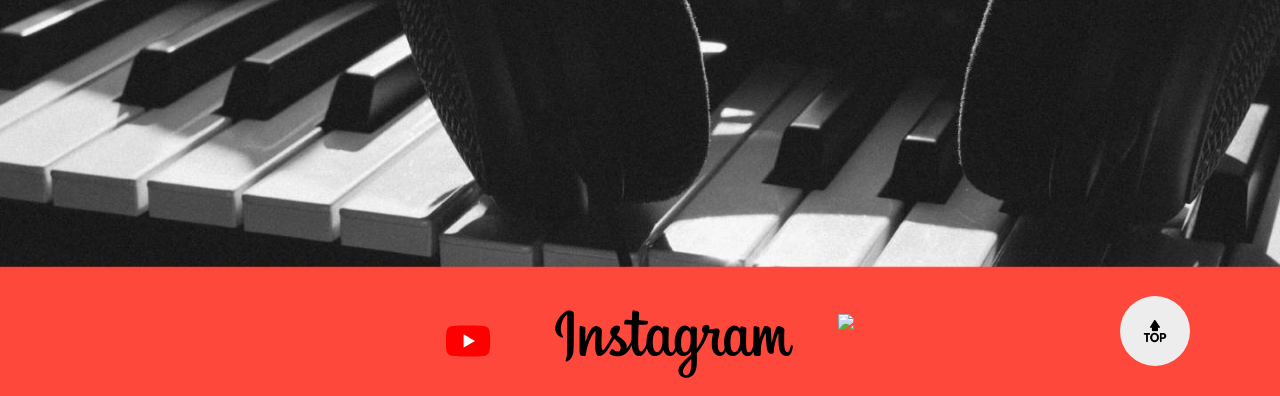
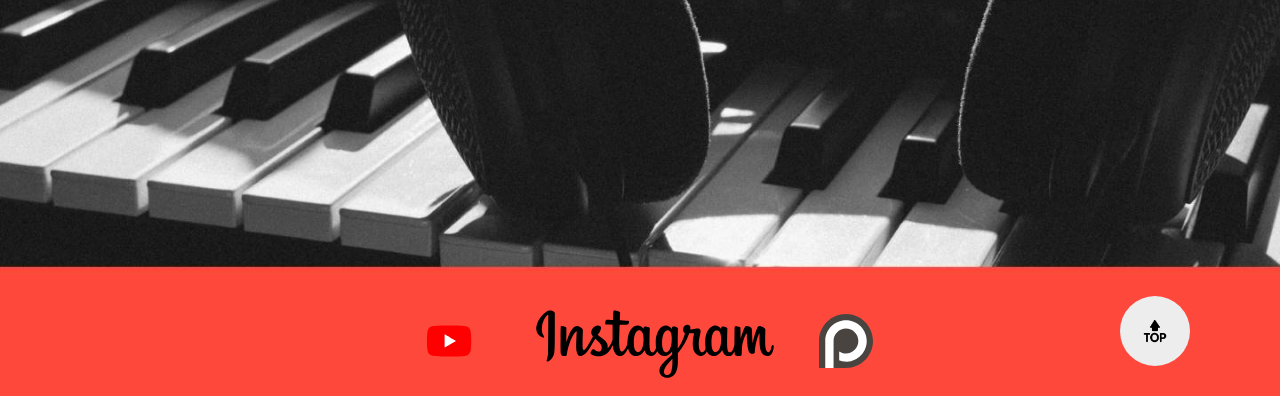
Before and after one commit to GabrielLimaTG/OnlineWebSite, a plain HTML site: page index.html in a window 1280 px wide. Shown: the part 2004-2400 px from the top of the page. Drawn offline with nearby package versions, Linux system fonts and the light colour scheme.

Commit message:
Update index.html

```diff
--- a/index.html
+++ b/index.html
@@ -97,7 +97,7 @@
         <div class="footer">
             <a href="https://www.youtube.com/channel/UCN1in9v9ZfYzEtXUlMf_-CA" target="_blank"><img src="./LOGO/youtube.svg"></a>
             <a href="https://www.instagram.com/ga.bertan/" target="_blank"><img src="./LOGO/instagram.svg"></a>
-            <a href="https://patreon.com/gabrielbertan?utm_medium=clipboard_copy&utm_source=copyLink&utm_campaign=creatorshare_creator&utm_content=join_link" target="_blank"><img src="./LOGO/patreon.png" id="imgs3"></a>
+            <a href="https://patreon.com/gabrielbertan?utm_medium=clipboard_copy&utm_source=copyLink&utm_campaign=creatorshare_creator&utm_content=join_link" target="_blank"><img src="./LOGO/Patreon.svg" id="imgs3"></a>
             <div class="top"><a href="#page1"><img src="./LOGO/Top.png"></a></div>
         </div>
     </footer>
```
